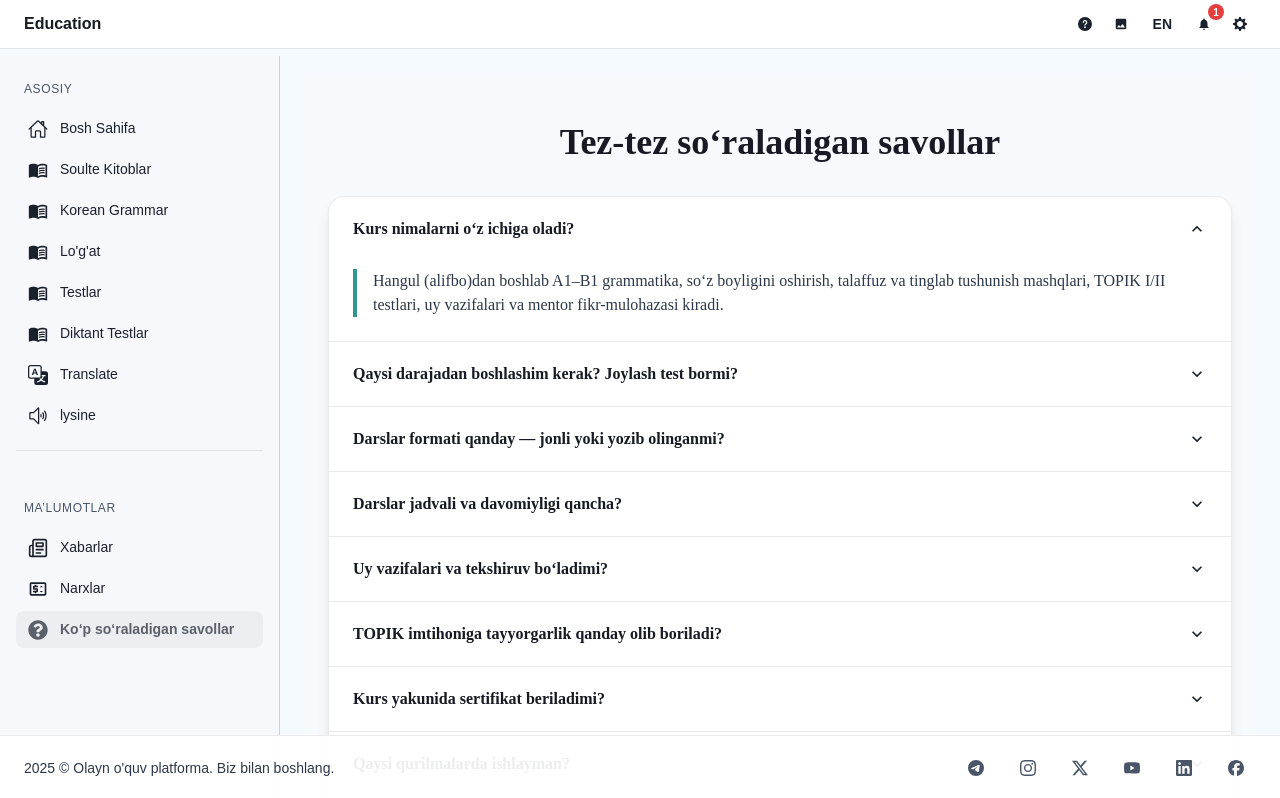
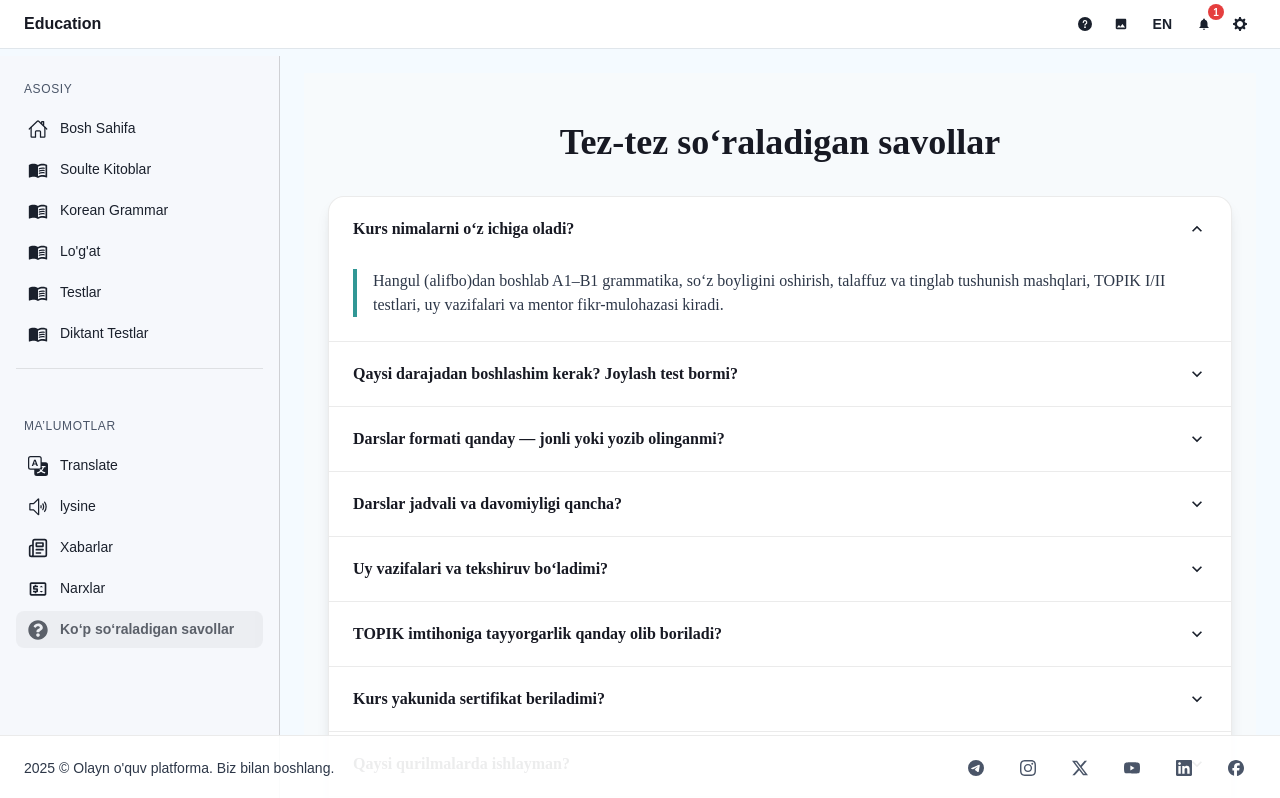
Before and after one commit to Jonny0430/education, a React (Vite) app: page /faq in a window 1280 px wide. Shown: the top 798 px of the page. Built offline with nearby package versions, Linux system fonts and the light colour scheme.

Commit message:
fix: sidebar

```diff
--- a/src/App.tsx
+++ b/src/App.tsx
@@ -24,7 +24,8 @@ import TranslateAndShare from "./screens/TranslatePage/TranslatePage";
 import EshitishPage from "./screens/EshitishTestPage";
 
 function AppLayout() {
-  const appBg = useColorModeValue("#f4faff", "#0b1220");
+  const appBg = useColorModeValue("#f4faff", "#f4faff");
+
 
   return (
     <Flex direction="column" minH="100vh" bg={appBg}>
--- a/src/components/Headers/Sidebar.tsx
+++ b/src/components/Headers/Sidebar.tsx
@@ -39,14 +39,14 @@ const sections: readonly NavSection[] = [
       { id: "dict",    label: "Lo'g'at",            icon: MdOutlineMenuBook,    path: "/lugat" },
       { id: "tests",   label: "Testlar",            icon: MdOutlineMenuBook,    path: "/tests" },
       { id: "dictant", label: "Diktant Testlar",    icon: MdOutlineMenuBook,    path: "/dictant" },
-      { id: "translate", label: "Translate",    icon: BsTranslate ,    path: "/translate" },
-      { id: "translate", label: "lysine",    icon: VscUnmute ,    path: "/lysine" },
     ],
   },
   {
     id: "pages",
     title: "Ma’lumotlar",
     items: [
+       { id: "translate", label: "Translate",    icon: BsTranslate ,    path: "/translate" },
+      { id: "translate", label: "lysine",    icon: VscUnmute ,    path: "/lysine" },
       { id: "news",    label: "Xabarlar",           icon: LuNewspaper,          path: "/news" },
       { id: "pricing", label: "Narxlar",            icon: MdOutlinePriceChange, path: "/pricing" },
       { id: "faq",     label: "Ko‘p so‘raladigan savollar", icon: FaQuestionCircle, path: "/faq", muted: true },
```
